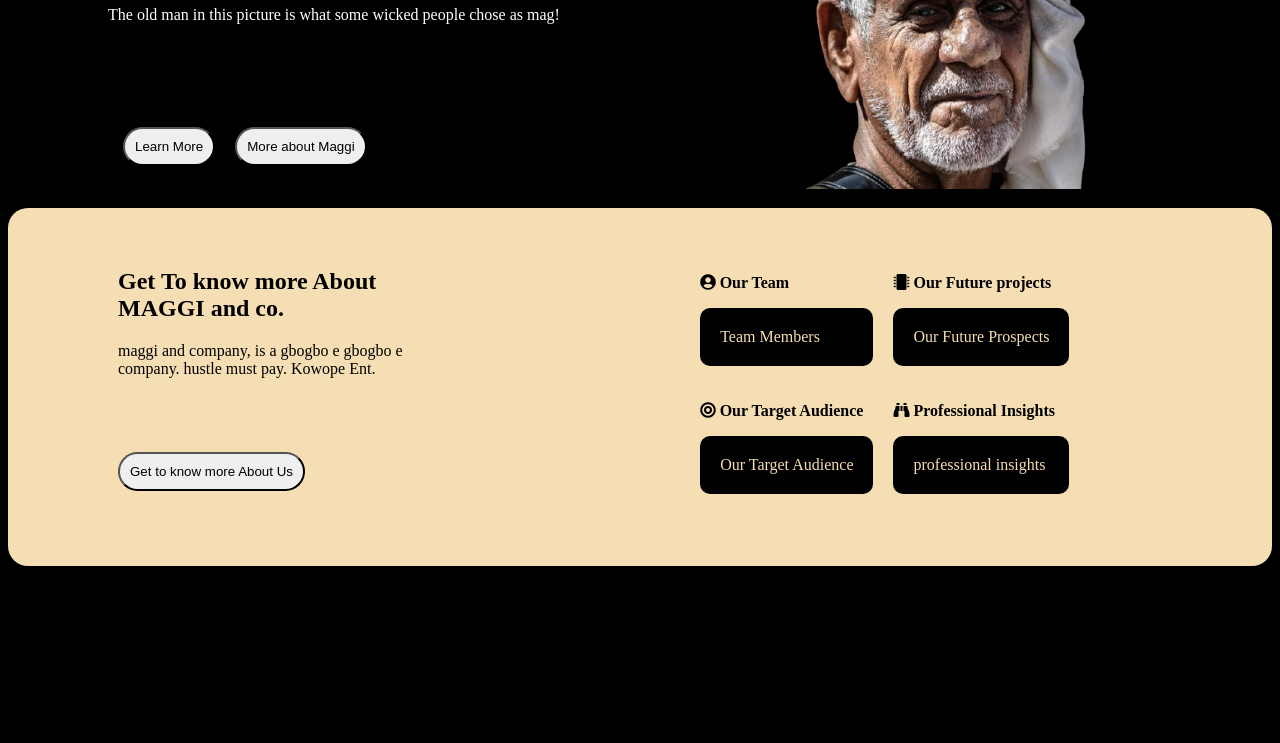
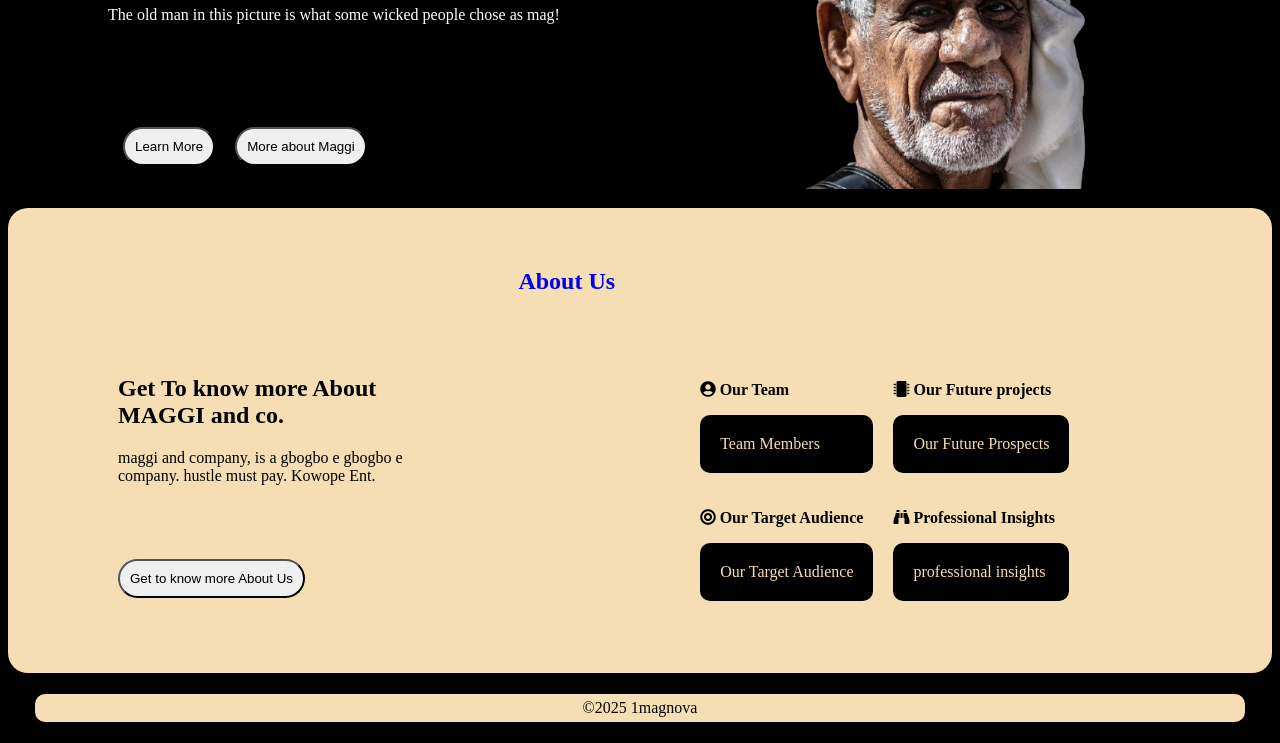
Before and after one commit to 1MAGNOVA/MTA-Frontend_class, a plain HTML site: page index.html in a window 1280 px wide. Shown: the part 289-1032 px from the top of the page. Before the commit the page ends 863 px from the top, so only its background shows below. Drawn offline with Linux system fonts and the light colour scheme.

Commit message:
added a few more css

```diff
--- a/index.html
+++ b/index.html
@@ -49,8 +49,12 @@
     </section>
 
     <section class="about">
+        <div class="about-container">
+            <h1 class="about"><a href="about.html">About Us</a></h1>
             <div class="about">
+
                     <div class="about-1">
+
                         <h1 class="about-1">
                             Get To know more About MAGGI and co.
                         </h1>
@@ -88,6 +92,7 @@
 
 
             </div>
+        </div>
 
     </section>
 
@@ -95,6 +100,20 @@
 
     </section>
 
+    <footer>
+        <div class="footer">
+            <h4>&copy;2025 1magnova</h4>
+            <div class="footer-1">
+                <div class="logo-footer">
+                </div>
+                <div class="links-footer">
 
+                </div>
+                <div class="socials-footer">
+
+                </div>
+            </div>
+        </div>
+    </footer>
 </body>
 </html>
--- a/style.css
+++ b/style.css
@@ -103,6 +103,15 @@ button.hero-sec-1:hover,button.hero-sec-2:hover {
     text-transform: uppercase;
     background-color: wheat;
 }
+.about-container{
+    display: block;
+}
+.about-container> h1{
+    justify-content: center;
+}
+.about-container> h1>a{
+    text-decoration: none;
+}
 .about{
     background-color: wheat;
     display: flex;
@@ -146,3 +155,13 @@ button.about-1:hover{
     color: wheat;
     padding:20px;
 }
+.footer>h4{
+    background-color: wheat;
+    color: #000;
+    text-align: center;
+    padding: 5px;;
+    font-weight: 100;
+    border-radius: 10px;
+    min-width: 95%;
+    justify-self: center;
+}
```
Lines whose indentation alone changed are shown as unchanged.
